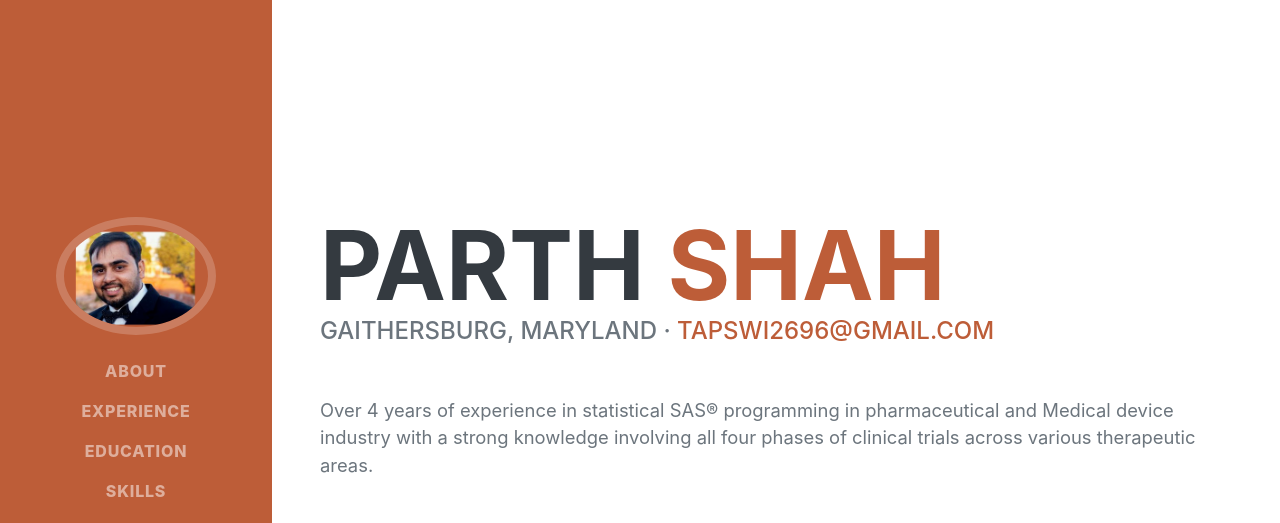
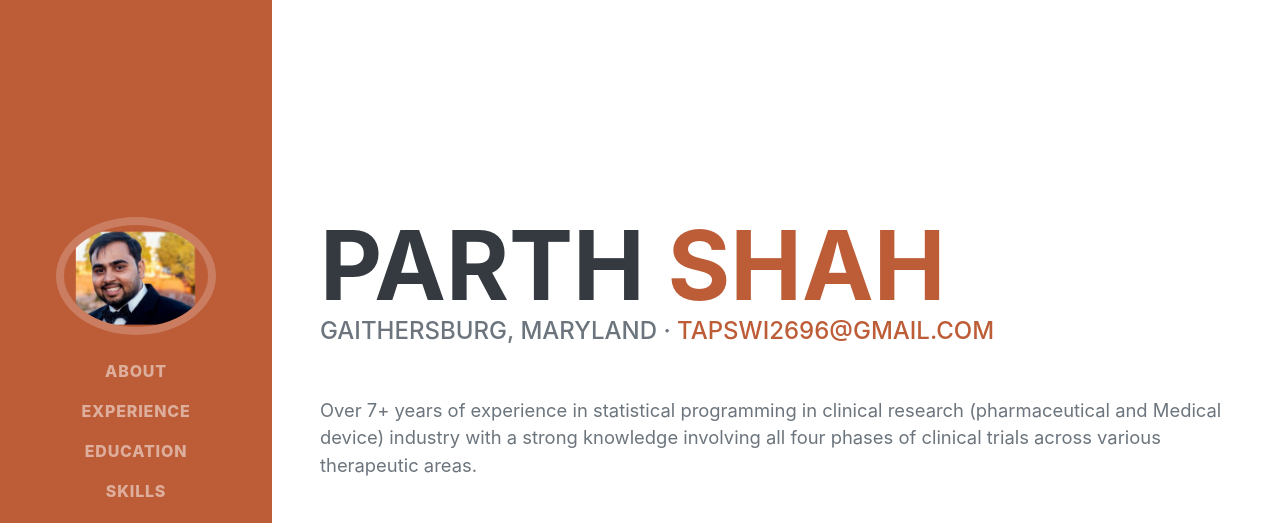
Before and after one commit to tapswi2696/shahatwork, a plain HTML site: page index.html in a window 1280 px wide. Shown: the top 523 px of the page. Drawn offline with nearby package versions, Linux system fonts and the light colour scheme; a web font is replaced by a local one.

Commit message:
Update index.html

```diff
--- a/index.html
+++ b/index.html
@@ -47,7 +47,7 @@
                         Gaithersburg, Maryland ·
                         <a href="mailto:tapswi2696@email.com"> tapswi2696@gmail.com</a>
                     </div>
-                    <p class="lead mb-5">Over 4 years of experience in statistical SAS® programming in pharmaceutical and Medical device industry with a strong knowledge involving all four phases of clinical trials across various therapeutic areas.</p>
+                    <p class="lead mb-5">Over 7+ years of experience in statistical programming in clinical research (pharmaceutical and Medical device) industry with a strong knowledge involving all four phases of clinical trials across various therapeutic areas.</p>
                     <div class="social-icons">
                         <a class="social-icon" href="https://www.linkedin.com/in/shahatwork/"><i class="fab fa-linkedin-in"></i></a>
                         <a class="social-icon" href="https://github.com/tapswi2696"><i class="fab fa-github"></i></a>
```
